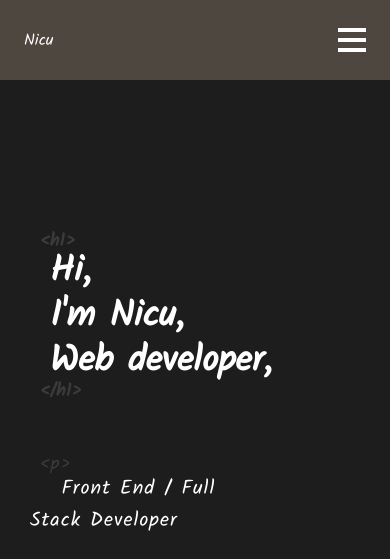
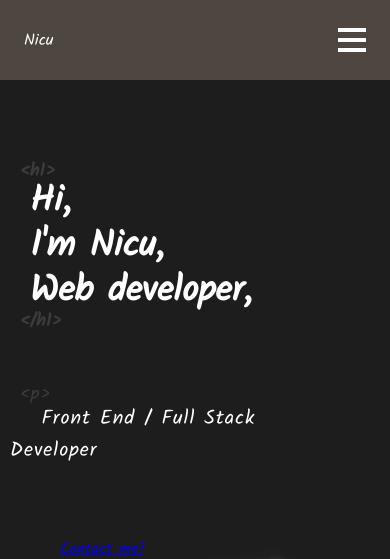
Before and after one commit to IoghiStudio/portfolio-website, a React (Create React App) app: page /#/ in a window 390 px wide. Shown: the top 559 px of the page. Built offline with nearby package versions, Linux system fonts and the light colour scheme.

Commit message:
responsive update

```diff
--- a/src/components/About/About.scss
+++ b/src/components/About/About.scss
@@ -12,7 +12,11 @@
 
   box-sizing: border-box;
   height: calc(100vh - $header-height);
-  padding: 60px;
+  padding: 40px;
+
+  @media (min-width: 700px) {
+    padding: 80px;
+  }
 
   @media (min-width: 1100px) {
     height: 100vh;
--- a/src/components/App/App.tsx
+++ b/src/components/App/App.tsx
@@ -23,7 +23,7 @@ export const App = () => {
   useEffect(() => {
     setTimeout(() => {
       setShowAnimation(false);
-    }, 1000);
+    }, 100);
   }, [])
 
   const handleMenuOpener = () => {
@@ -41,7 +41,7 @@ export const App = () => {
   const closeMenu = () => {
     setShouldShowMenu(false);
 
-    loadingAnimation(1000);
+    loadingAnimation(100);
   }
 
 
--- a/src/components/Home/Home.scss
+++ b/src/components/Home/Home.scss
@@ -12,7 +12,11 @@
 
   box-sizing: border-box;
   height: calc(100vh - $header-height);
-  padding: 60px;
+  padding: 40px;
+
+  @media (min-width: 700px) {
+    padding: 80px;
+  }
 
   @media (min-width: 1100px) {
     height: 100vh;
@@ -38,6 +42,7 @@
   &__title {
     position: relative;
     left: -30px;
+    top: -50px;
     padding-bottom: 20px;
     font-size: 36px;
     line-height: 125%;
@@ -74,6 +79,7 @@
     letter-spacing: 1px;
     font-size: 20px;
     position: relative;
+    top: -50px;
     left: -50px;
 
     &::before {
```
